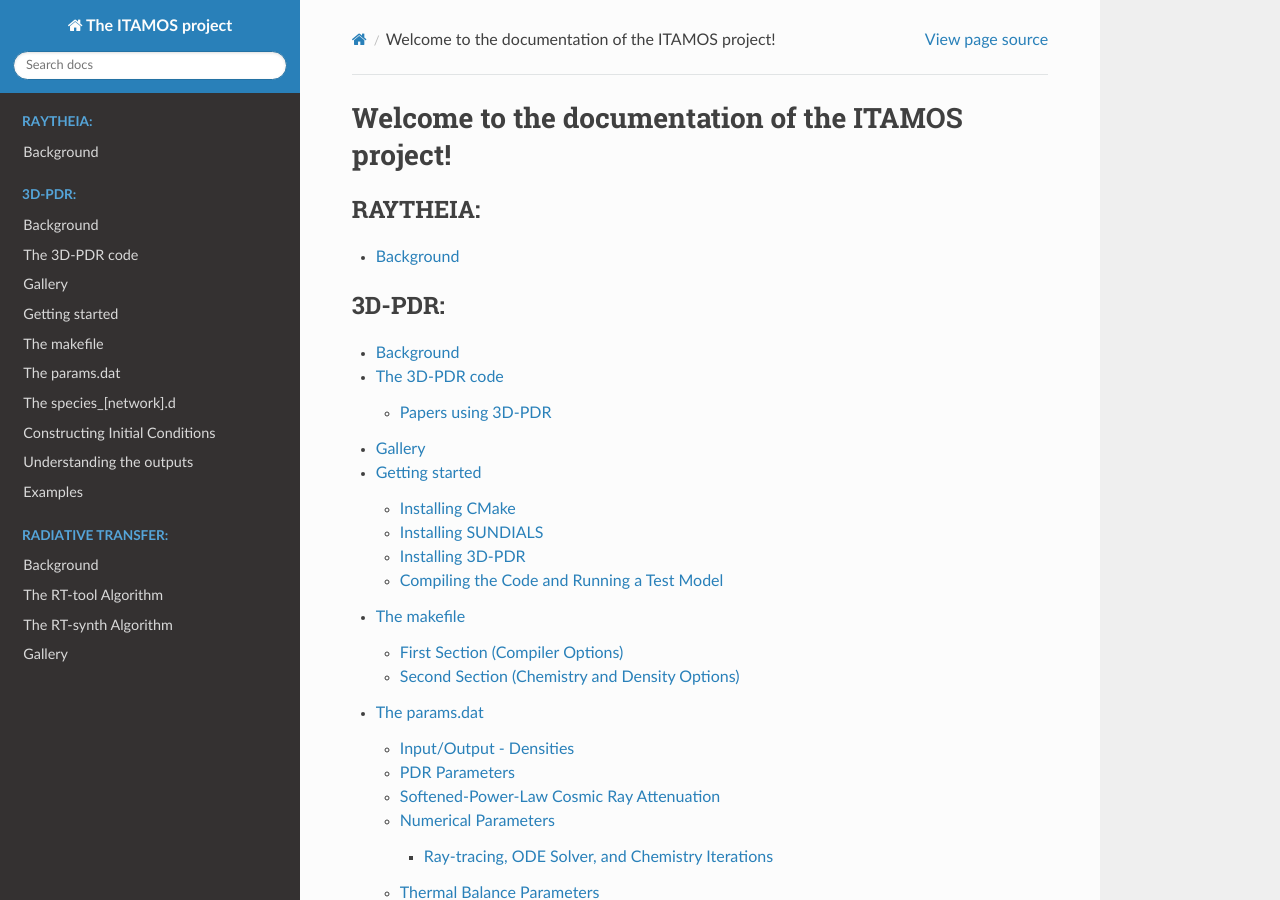
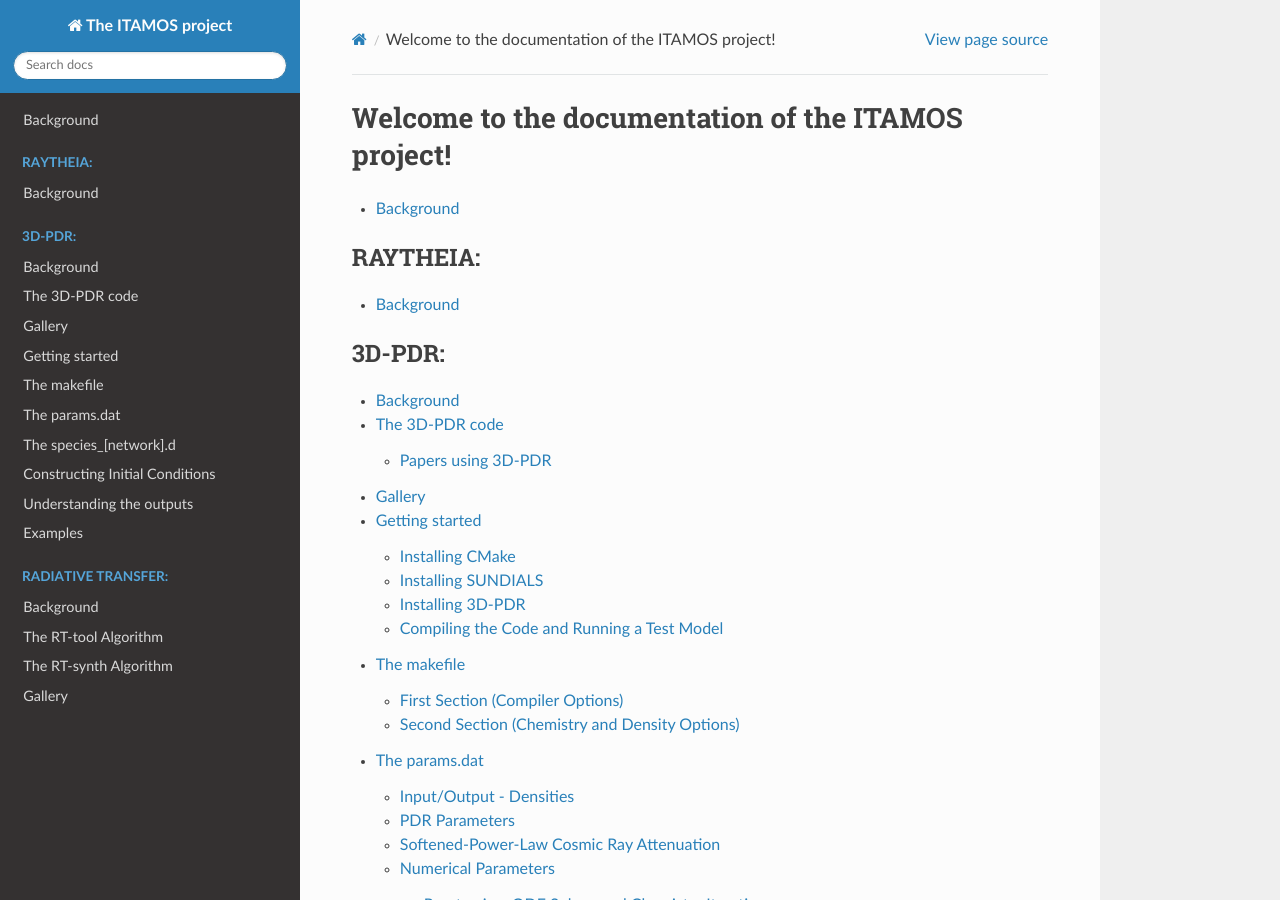
Before and after one commit to itamos-ism/3D-PDR-pblc, a Sphinx documentation site: the page built from docs/source/index.rst, in a window 1280 px wide and 900 px high. Built offline with Sphinx 7.4.7 and the Read the Docs theme 3.1.0, drawn with Linux system fonts in a browser that asks for light colours; part of the change alters nothing that is shown.

```diff
--- a/docs/source/index.rst
+++ b/docs/source/index.rst
@@ -5,6 +5,11 @@
 
 Welcome to the documentation of the ITAMOS project!
 ===================================================
+
+.. toctree::
+   :maxdepth: 3
+
+   introduction/pdrs
 
 .. toctree::
    :maxdepth: 3
```
